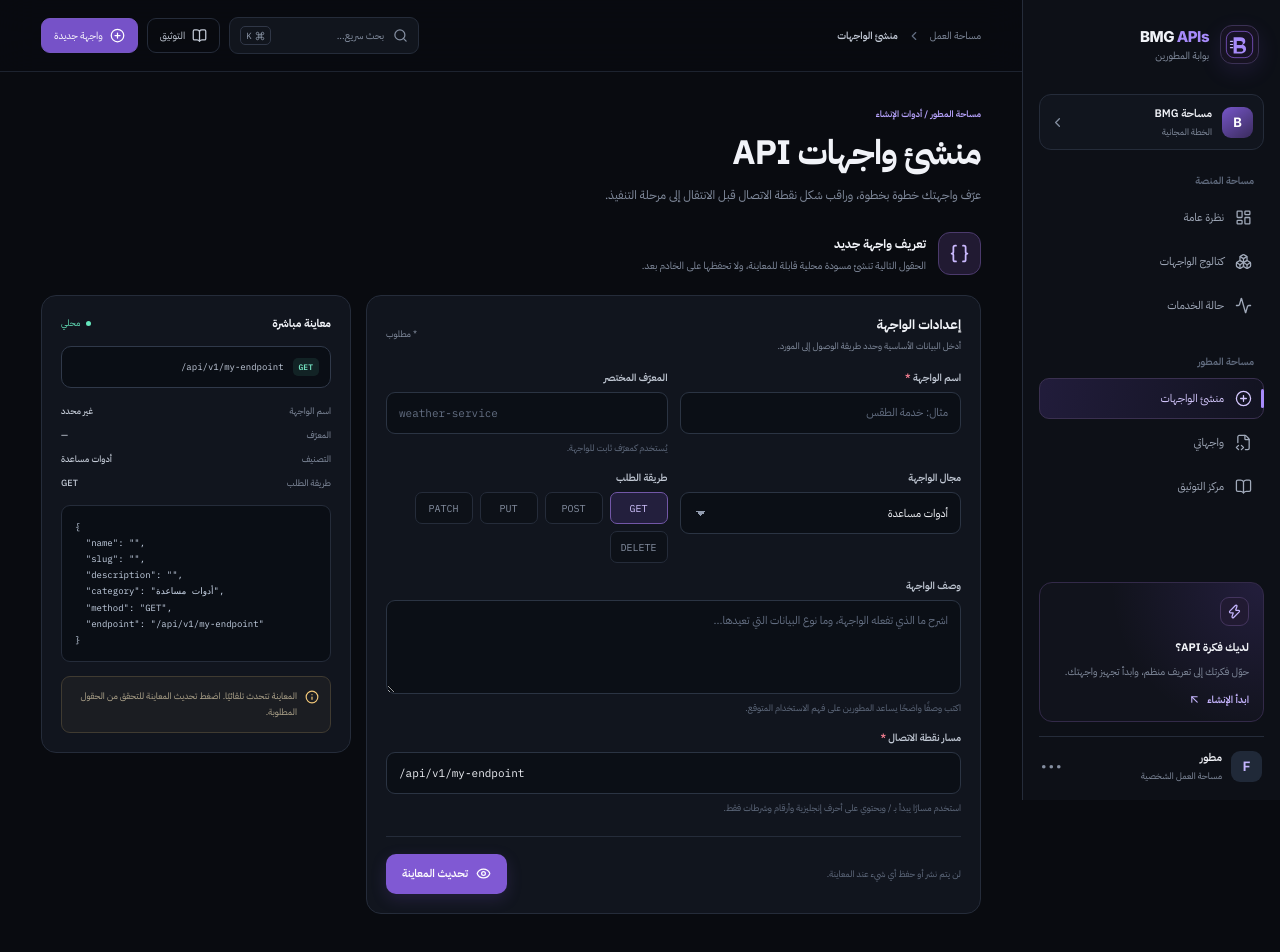
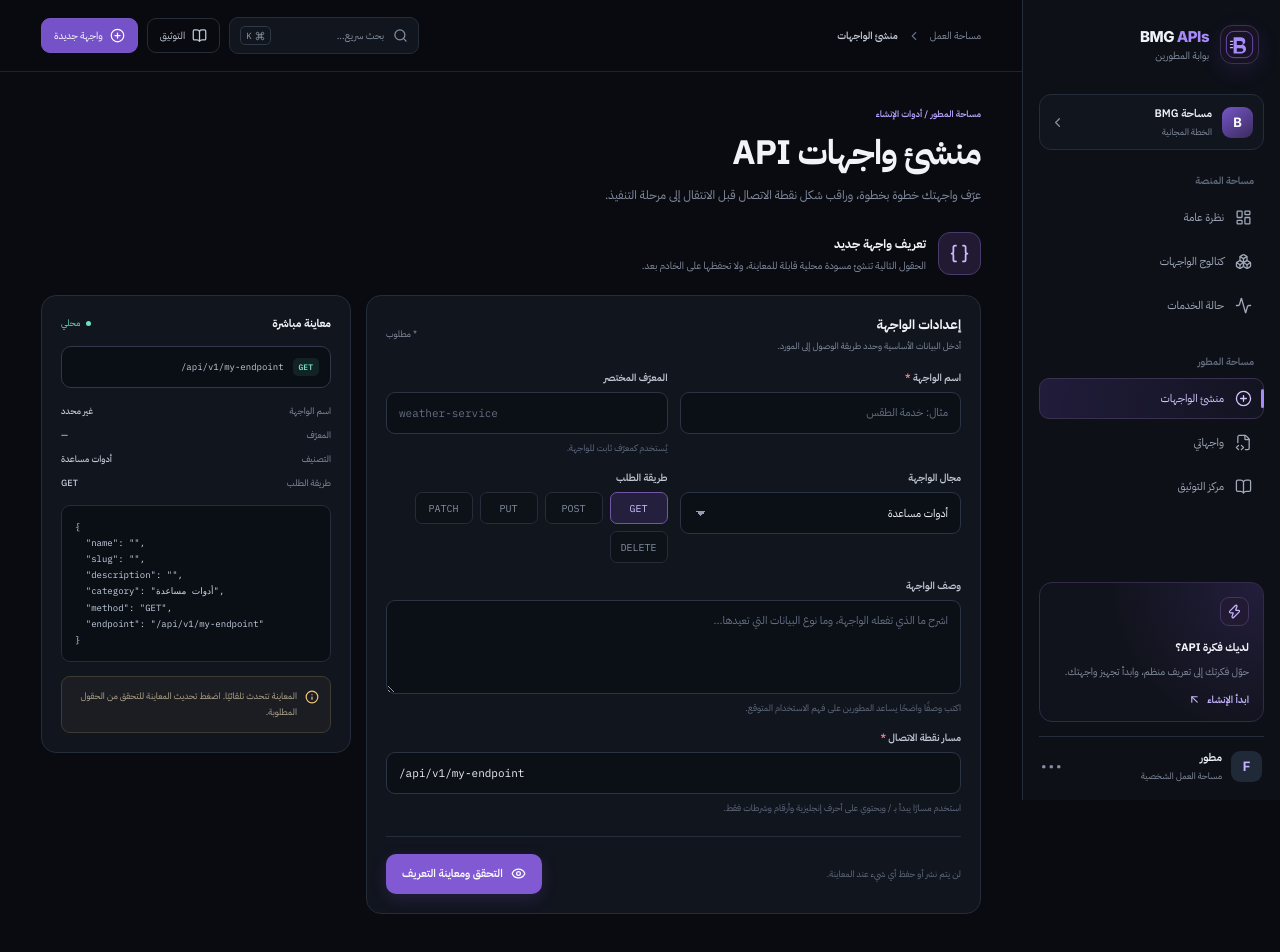
Before and after one commit to T7-T7/Bmg-Apis, a Next.js app: page /create in a window 1280 px wide. Shown: the top 952 px of the page. Built offline with nearby package versions, Linux system fonts and the light colour scheme.

Commit message:
تنظيف وتحسين تفاعلات المكونات

```diff
--- a/app/create/page.tsx
+++ b/app/create/page.tsx
@@ -83,7 +83,7 @@ export default function CreatePage() {
               {submitted && errors.endpoint && <small className="form-error">المسار غير صالح. مثال صحيح: /api/v1/weather</small>}
             </div>
           </div>
-          <div className="builder-actions"><p>لن يتم نشر أو حفظ أي شيء عند المعاينة.</p><button type="button" className="button-primary" onClick={handlePreview} disabled={!valid}><Eye size={15} /> تحديث المعاينة</button></div>
+          <div className="builder-actions"><p>لن يتم نشر أو حفظ أي شيء عند المعاينة.</p><button type="button" className="button-primary" onClick={handlePreview}><Eye size={15} /> التحقق ومعاينة التعريف</button></div>
         </section>
 
         <aside className="builder-aside builder-preview">
```
